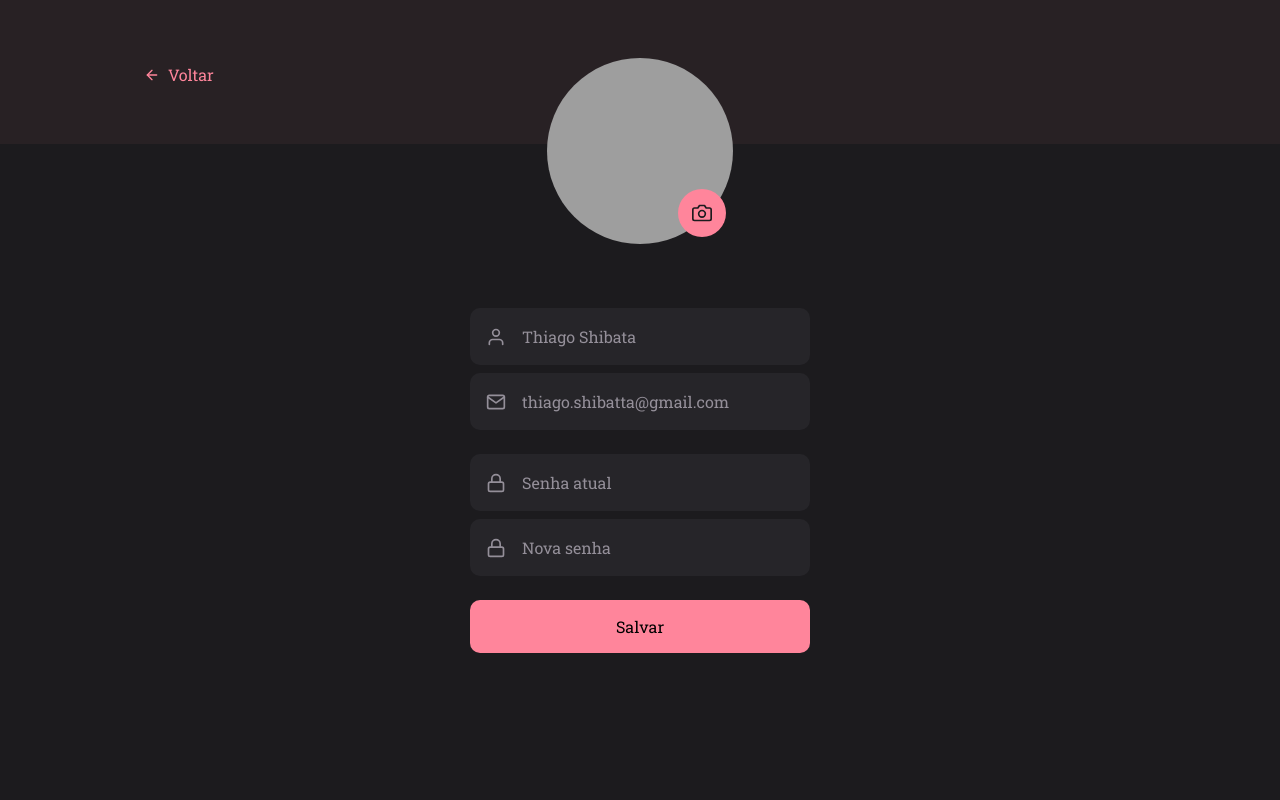
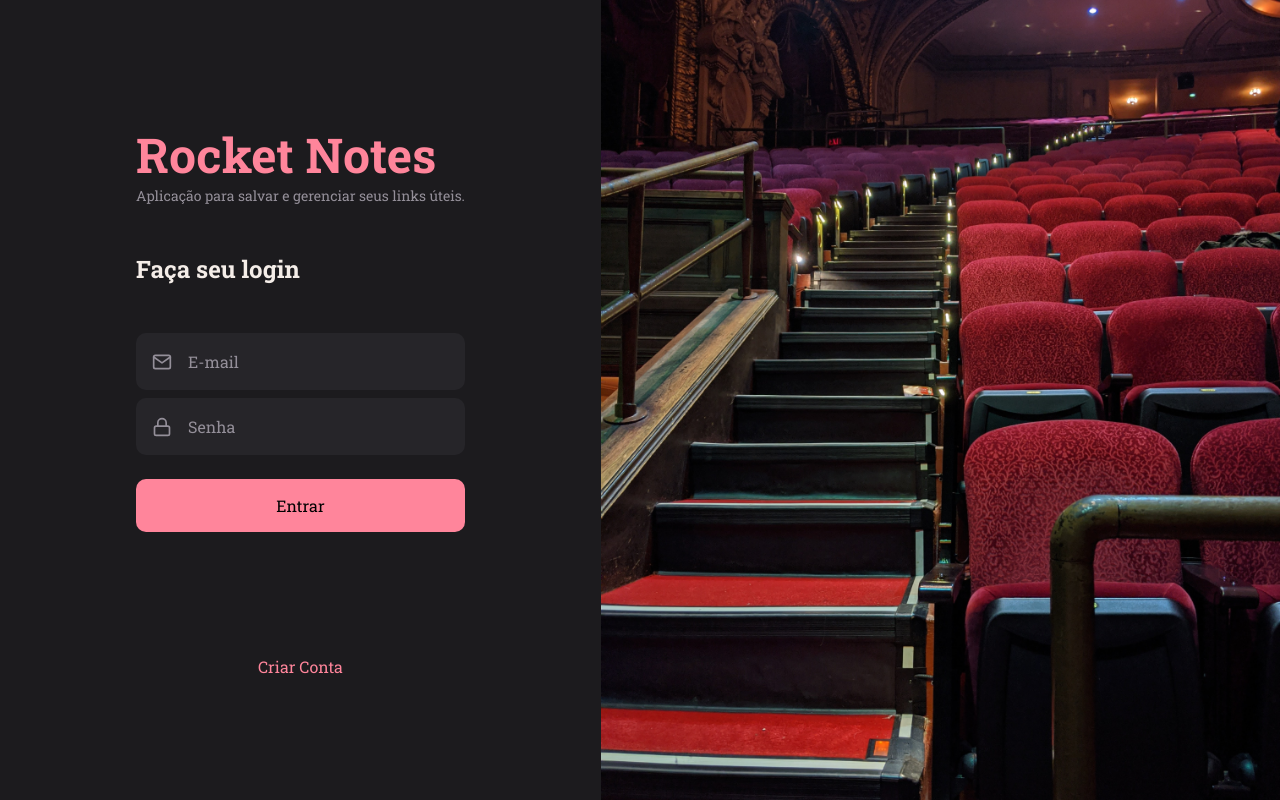
Before and after one commit to thiagoshibata/explorer-frontend-movies, a React (Vite) app: page / in a window 1280 px wide. Built offline with nearby package versions, Linux system fonts and the light colour scheme; grey boxes are pictures that could not be loaded.

Commit message:
feat: finalized SignIn page

```diff
--- a/src/main.jsx
+++ b/src/main.jsx
@@ -5,13 +5,13 @@
 import GlobalStyles from "./styles/global"
 import theme from "./styles/theme"
 
-import { Profile } from "./pages/Profile"
+import { SignIn } from "./pages/SignIn"
 
 ReactDOM.createRoot(document.getElementById("root")).render(
   <React.StrictMode>
     <ThemeProvider theme={theme}>
       <GlobalStyles />
-      <Profile />
+      <SignIn />
     </ThemeProvider>
   </React.StrictMode>
 )
--- /dev/null
+++ b/src/pages/SignIn/index.jsx
@@ -0,0 +1,22 @@
+import { Container, Form, Background } from "./styles"
+import { FiMail, FiLock } from "react-icons/fi"
+
+import { Button } from "../../components/Button"
+import { Input } from "../../components/Input"
+
+export function SignIn() {
+  return (
+    <Container>
+      <Form>
+        <h1>Rocket Notes</h1>
+        <p>Aplicação para salvar e gerenciar seus links úteis.</p>
+        <h2>Faça seu login</h2>
+        <Input icon={FiMail} type="text" placeholder="E-mail" />
+        <Input icon={FiLock} type="password" placeholder="Senha" />
+        <Button title="Entrar" />
+        <a href="/">Criar Conta</a>
+      </Form>
+      <Background />
+    </Container>
+  )
+}
--- /dev/null
+++ b/src/pages/SignIn/styles.js
@@ -0,0 +1,41 @@
+import styled from "styled-components"
+import BackgroundImg from "../../assets/bg.png"
+
+export const Container = styled.div`
+  height: 100vh;
+  display: flex;
+  align-items: stretch;
+`
+
+export const Form = styled.form`
+  padding: 0 136px;
+  display: flex;
+  flex-direction: column;
+  justify-content: center;
+
+  > h1 {
+    font-size: 48px;
+    color: ${({ theme }) => theme.COLORS.SALMON};
+  }
+
+  > h2 {
+    font-size: 24px;
+    margin: 48px 0;
+  }
+  > p {
+    font-size: 14px;
+    color: ${({ theme }) => theme.COLORS.GRAY_800};
+  }
+
+  > a {
+    text-align: center;
+    margin-top: 124px;
+    color: ${({ theme }) => theme.COLORS.SALMON};
+  }
+`
+
+export const Background = styled.div`
+  flex: 1;
+  background: url(${BackgroundImg}) no-repeat center center;
+  background-size: cover;
+`
```
Also changed, not shown: src/assets/bg.png (added).
